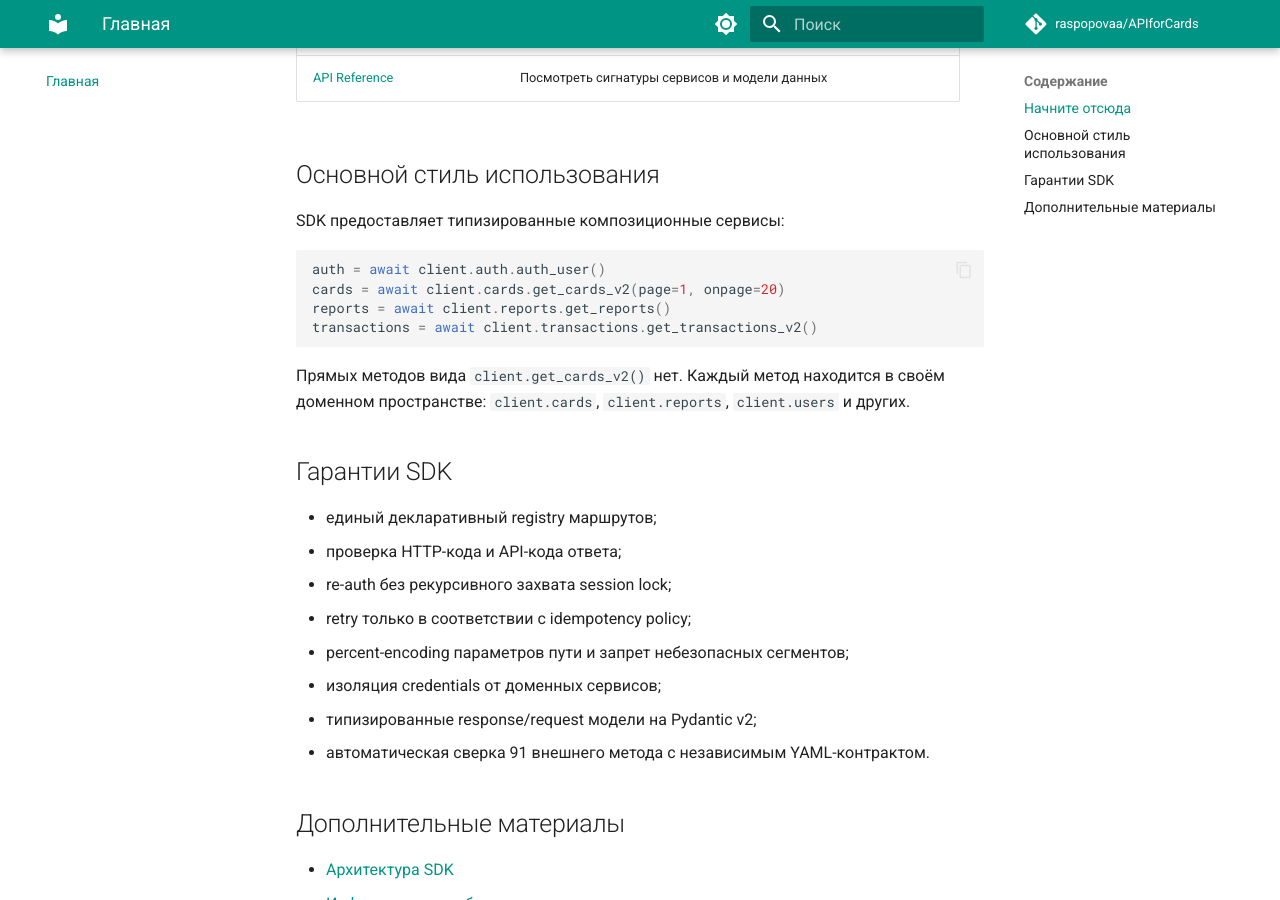
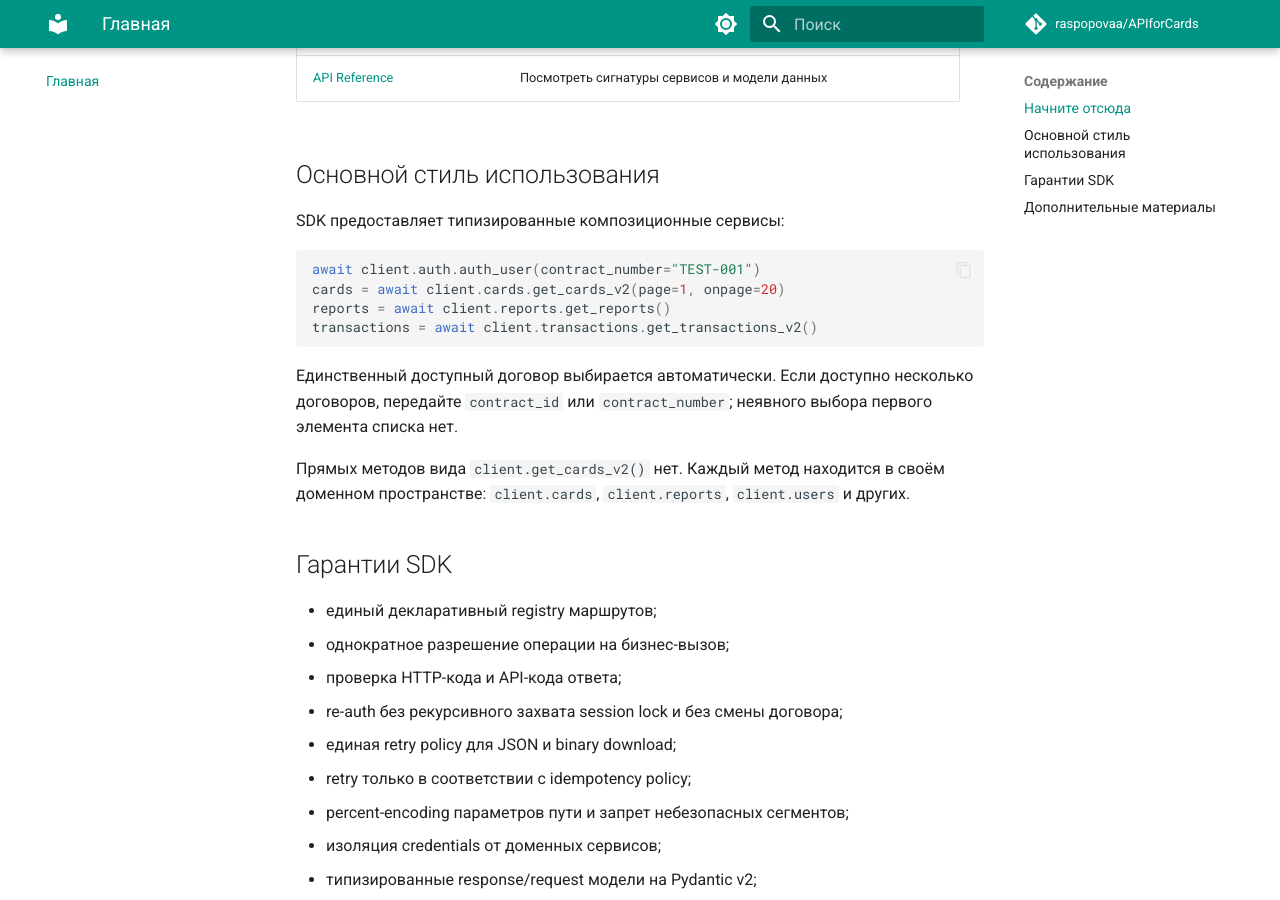
Before and after one commit to raspopovaa/APIforCards, an MkDocs documentation site: the page built from docs/index.md, in a window 1280 px wide and 900 px high, scrolled down 691 px. Built offline with MkDocs 1.6.1 and Material for MkDocs 9.7.7, drawn with Linux system fonts in a browser that asks for light colours; comment, search, counter and statistics services are not loaded; the version menu is left out.

Commit message:
docs: show explicit contract selection on landing page

````diff
--- a/docs/index.md
+++ b/docs/index.md
@@ -23,11 +23,15 @@
 SDK предоставляет типизированные композиционные сервисы:
 
 ```python
-auth = await client.auth.auth_user()
+await client.auth.auth_user(contract_number="TEST-001")
 cards = await client.cards.get_cards_v2(page=1, onpage=20)
 reports = await client.reports.get_reports()
 transactions = await client.transactions.get_transactions_v2()
 ```
+
+Единственный доступный договор выбирается автоматически. Если доступно несколько
+договоров, передайте `contract_id` или `contract_number`; неявного выбора первого
+элемента списка нет.
 
 Прямых методов вида `client.get_cards_v2()` нет. Каждый метод находится в
 своём доменном пространстве: `client.cards`, `client.reports`, `client.users` и
@@ -36,8 +40,10 @@ transactions = await client.transactions.get_transactions_v2()
 ## Гарантии SDK
 
 - единый декларативный registry маршрутов;
+- однократное разрешение операции на бизнес-вызов;
 - проверка HTTP-кода и API-кода ответа;
-- re-auth без рекурсивного захвата session lock;
+- re-auth без рекурсивного захвата session lock и без смены договора;
+- единая retry policy для JSON и binary download;
 - retry только в соответствии с idempotency policy;
 - percent-encoding параметров пути и запрет небезопасных сегментов;
 - изоляция credentials от доменных сервисов;
````
